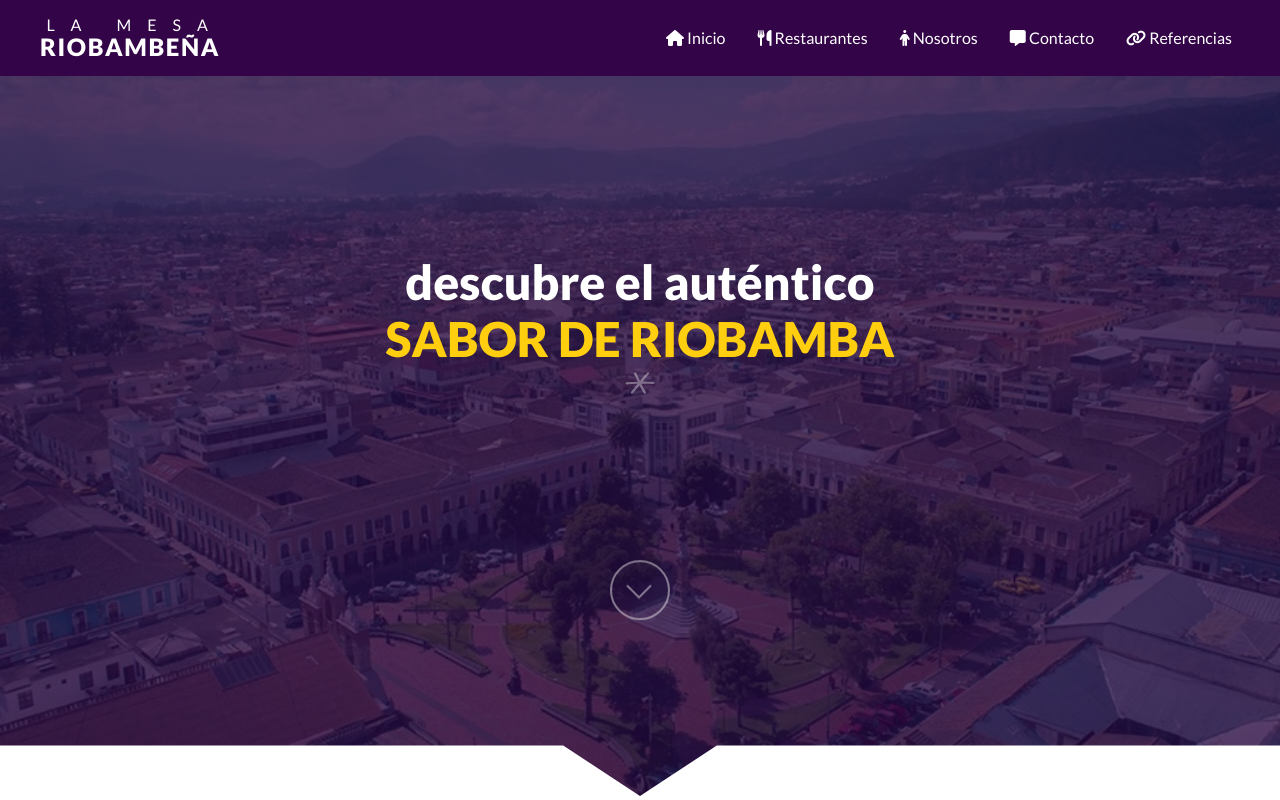
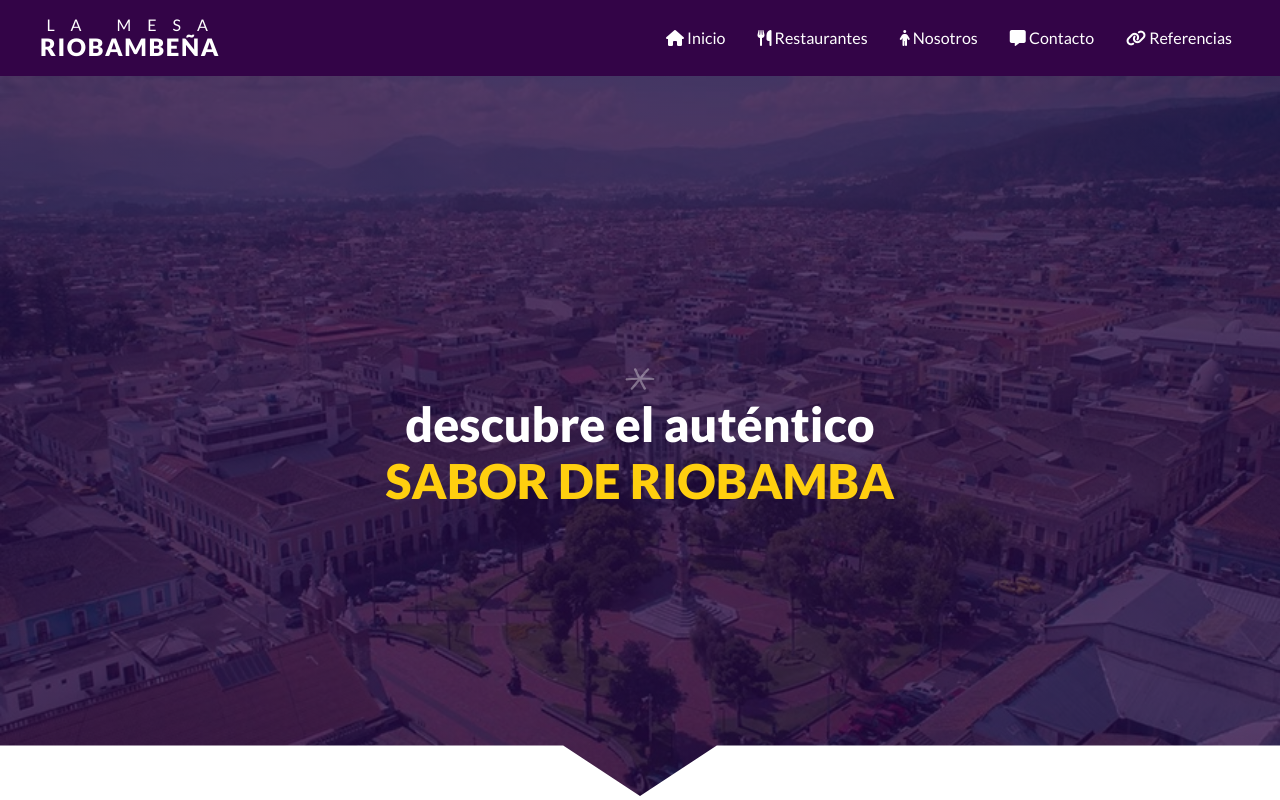
Before and after one commit to msmontenegro3/gastronomia_riobamba, a website built with Parcel: page src/index.html in a window 1280 px wide. Shown: the top 800 px of the page. Built offline with nearby package versions, Linux system fonts and the light colour scheme.

Commit message:
Debugging index

```diff
--- a/src/index.html
+++ b/src/index.html
@@ -12,9 +12,9 @@
     <section class="hero">
         <div class="hero__text container">
 
+          <svg class="hero__funIcon" xmlns="http://www.w3.org/2000/svg" viewBox="0 0 220 220"><path d="M207 104.5c-16.8-5.3-36.4-2-54.1-3.7-8.5-.4-17-.5-25.6-.6 14.2-17.6 28.6-35 44.1-51.4 8.6-6.7-3.8-17.6-10.7-10.7A706.5 706.5 0 0 0 110.3 96c-24.6-52.3-20-41.7-25.7-54.1a8.3 8.3 0 0 0-9-5.4c-14.9 3.5-1.4 19 1.6 27.2 6 12.2 11.7 24.6 17.4 37-25.5.7-50.9 2.3-76.3 3.9-4.3.2-8 4.4-7.3 8.7 2.3 10.1 14.7 5.6 22.1 5.8 25-1.5 48.8-3 61.2-3.5-15.4 18.6-33 39.9-46.8 56.1a7.4 7.4 0 0 0 1.5 10.9c3.6 2.5 9 2 12-1.4 11-13 33.1-39.4 45.6-54.9a520.3 520.3 0 0 0 29 53.7c5.2 8.4 20.1 1.4 14.6-7.7-9.3-14-23-41.1-30.8-57.3 27.5-.3 55 .4 82.4 1.2 6 .4 10.2-7.4 5.3-11.6Z"></path></svg>
           <h1>descubre el auténtico <br><span class="hero__text-element">SABOR DE RIOBAMBA</span></h1>
-          <svg class="hero__funIcon" xmlns="http://www.w3.org/2000/svg" viewBox="0 0 220 220"><path d="M207 104.5c-16.8-5.3-36.4-2-54.1-3.7-8.5-.4-17-.5-25.6-.6 14.2-17.6 28.6-35 44.1-51.4 8.6-6.7-3.8-17.6-10.7-10.7A706.5 706.5 0 0 0 110.3 96c-24.6-52.3-20-41.7-25.7-54.1a8.3 8.3 0 0 0-9-5.4c-14.9 3.5-1.4 19 1.6 27.2 6 12.2 11.7 24.6 17.4 37-25.5.7-50.9 2.3-76.3 3.9-4.3.2-8 4.4-7.3 8.7 2.3 10.1 14.7 5.6 22.1 5.8 25-1.5 48.8-3 61.2-3.5-15.4 18.6-33 39.9-46.8 56.1a7.4 7.4 0 0 0 1.5 10.9c3.6 2.5 9 2 12-1.4 11-13 33.1-39.4 45.6-54.9a520.3 520.3 0 0 0 29 53.7c5.2 8.4 20.1 1.4 14.6-7.7-9.3-14-23-41.1-30.8-57.3 27.5-.3 55 .4 82.4 1.2 6 .4 10.2-7.4 5.3-11.6Z"></path></svg>
-          <div class="scroll-icon"></div>
+          <!-- <div class="scroll-icon"></div> -->
 
         </div>
     </section><!-- fin section -->
```
